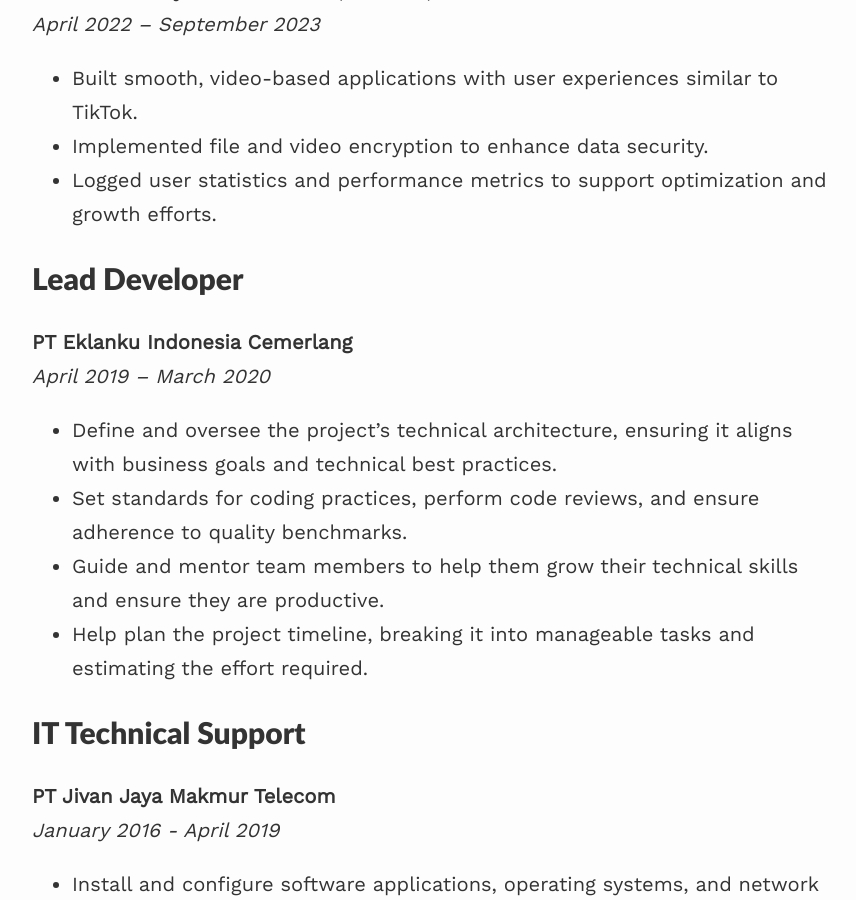
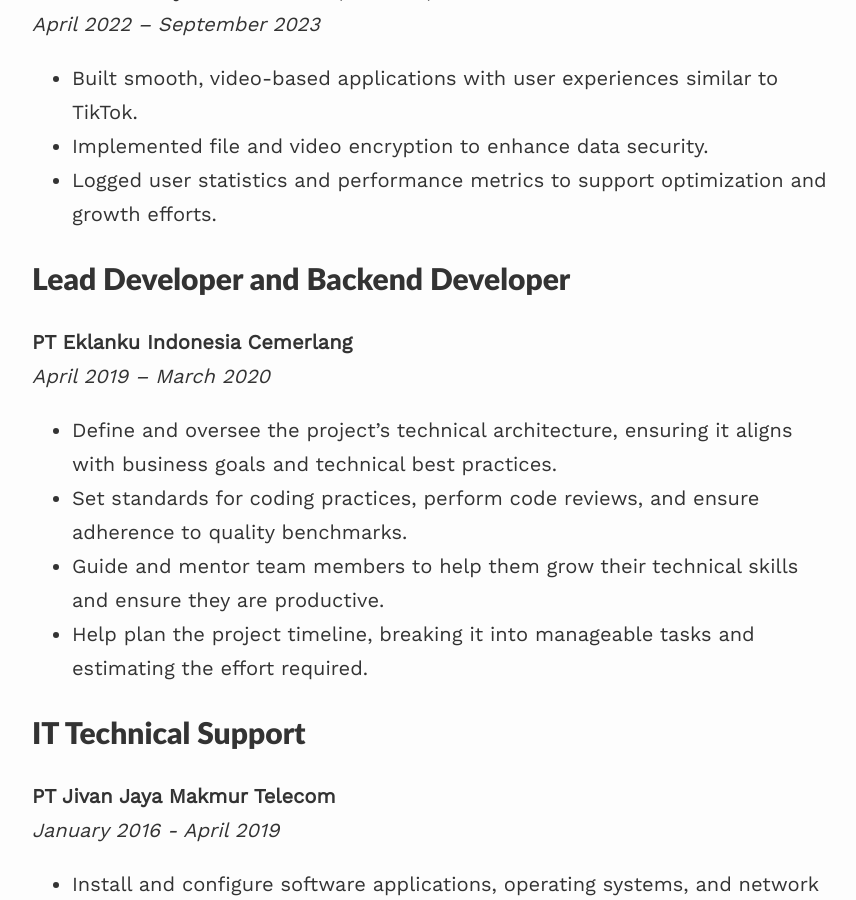
Before and after one commit to sukowidodo/sukowidodo.github.io, a Jekyll site: the page built from experience.md, in a window 1280 px wide and 900 px high, scrolled down 1087 px. Shown: the whole window, without its empty margins (208-1064 px from the left). Built offline with Jekyll 4.4.1, drawn with Linux system fonts in a browser that asks for light colours; nearby versions of some CDN libraries.

Commit message:
Update experience.md

```diff
--- a/experience.md
+++ b/experience.md
@@ -28,7 +28,7 @@ published: true
 - Implemented file and video encryption to enhance data security.
 - Logged user statistics and performance metrics to support optimization and growth efforts.
 
-## Lead Developer
+## Lead Developer and Backend Developer
 **PT Eklanku Indonesia Cemerlang**
 *April 2019 – March 2020*
 - Define and oversee the project's technical architecture, ensuring it aligns with business goals and technical best practices.
```
